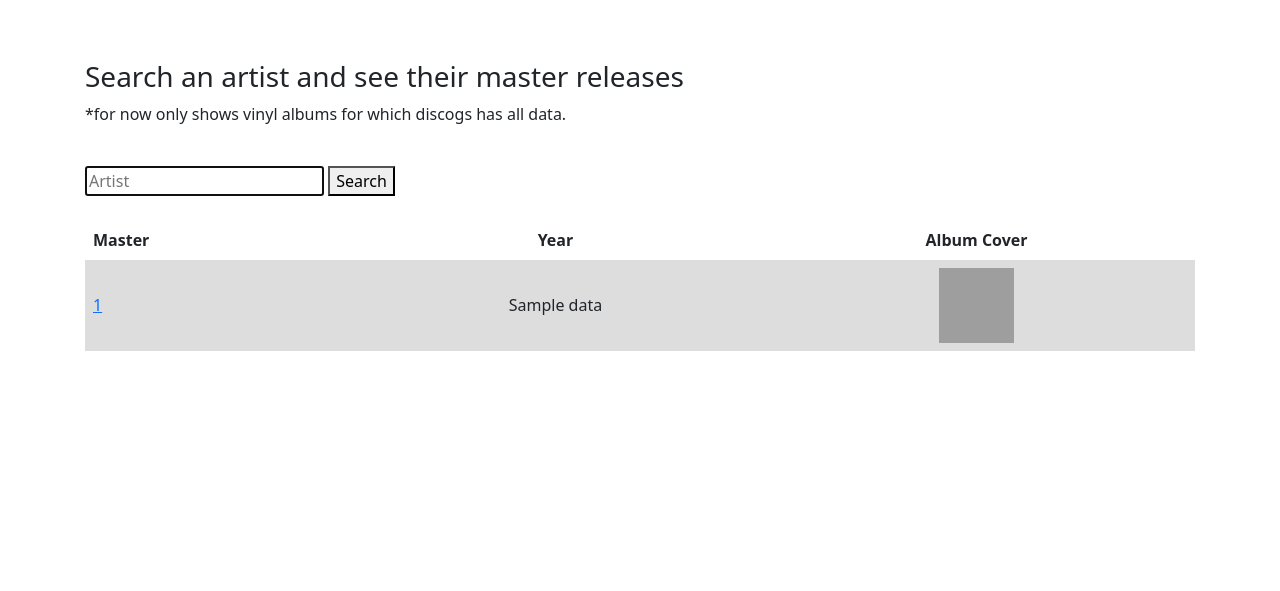
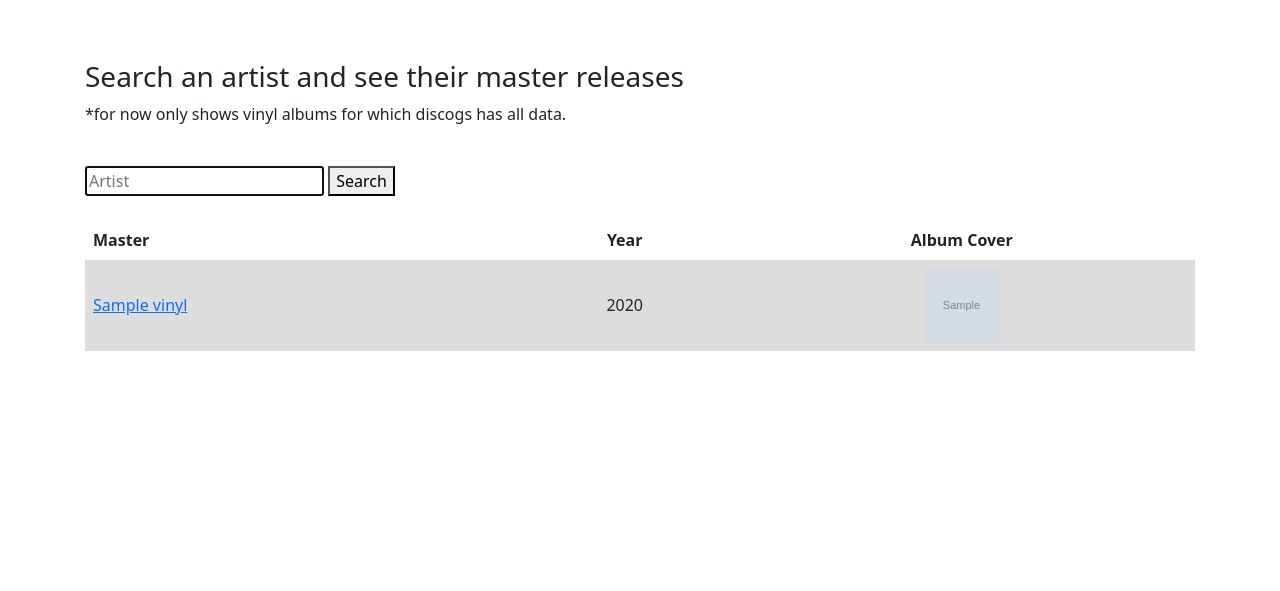
Before and after one commit to mikeygough/discogskiii, a Flask app: template templates/artist-search.html in a window 1280 px wide. Shown: the part 56-647 px from the top of the page. Run offline with Flask 2, Linux system fonts and the light colour scheme; the template is opened without the code that fills it: most values are stand-ins (such as "Sample title", 1, 10 or a date in 2020); grey boxes marked "Sample" are stand-in pictures; grey boxes are pictures that could not be loaded.

Commit message:
update lists to be dicts. add test file. remove .DS_Store from everywhere

```diff
--- a/app.py
+++ b/app.py
@@ -23,11 +23,7 @@ def artist_search():
         # first get number of pages:
         num_pages = json.loads(requests.get("https://api.discogs.com/database/search?artist={}&type=master&format=vinyl&key={}&secret={}".format(artist, CONSUMER_KEY, CONSUMER_SECRET)).text)['pagination']['pages']
 
-        # initialize empty for masters
-        masters = []
-        uris = []
-        year = []
-        thumb = []
+        vinyls = []
 
         # iterate through number of pages
         for page in range(1, num_pages + 1):
@@ -40,22 +36,23 @@ def artist_search():
             # get album title, uri, year, and thumbnail
             for result in r_json["results"]:
                 try:
-                    masters.append(result["title"])
-                    uris.append(result["uri"])
-                    year.append(result["year"])
-                    thumb.append(result["thumb"])
+                    info = {
+                    'master_id': result['master_id'],
+                    'title': result['title'],
+                    'uri': result['uri'],
+                    'year': result['year'],
+                    'thumb': result['thumb'],
+                    }
+                    vinyls.append(info)
                 except:
                     pass
 
-        # zip data
-        data = list(zip(masters, uris, year, thumb))
-
         # sort by year
-        data = sorted(data, key = lambda x: x[2])
+        sorted_vinyls = sorted(vinyls, key=lambda d: d['year'])
         base_url = 'https://www.discogs.com'
 
         return render_template("artist-search.html",
-                               data=data, base_url=base_url)
+                               sorted_vinyls=sorted_vinyls, base_url=base_url)
 
     # get
     else:
--- a/templates/artist-search.html
+++ b/templates/artist-search.html
@@ -21,11 +21,11 @@
                 <th id="table-year">Year</th>
                 <th id="table-album-cover">Album Cover</th>
             </tr>
-            {% for d in data %}
+            {% for vinyl in sorted_vinyls %}
             <tr>
-                <td><a href={{ base_url + d[1] }} target="_blank" rel="noopener noreferrer">{{ d[0] }}</a></td>
-                <td id="table-year">{{ d[2] }}</td>
-                <td id="table-album-cover"><img src="{{ d[3] }}" alt="{{ d[0] }} Album Cover" height=75 width=75/></td>
+                <td><a href={{ base_url + vinyl['uri'] }} target="_blank" rel="noopener noreferrer">{{ vinyl['title'] }}</a></td>
+                <td id="table-year">{{ vinyl['year'] }}</td>
+                <td id="table-album-cover"><img src="{{ vinyl['thumb'] }}" alt="{{ vinyl['title'] }} Album Cover" height=75 width=75/></td>
             </tr>
             {% endfor %}
         </table>
```
Also changed, not shown: test-request.py (added, +44 -0 lines), 1 other file.
